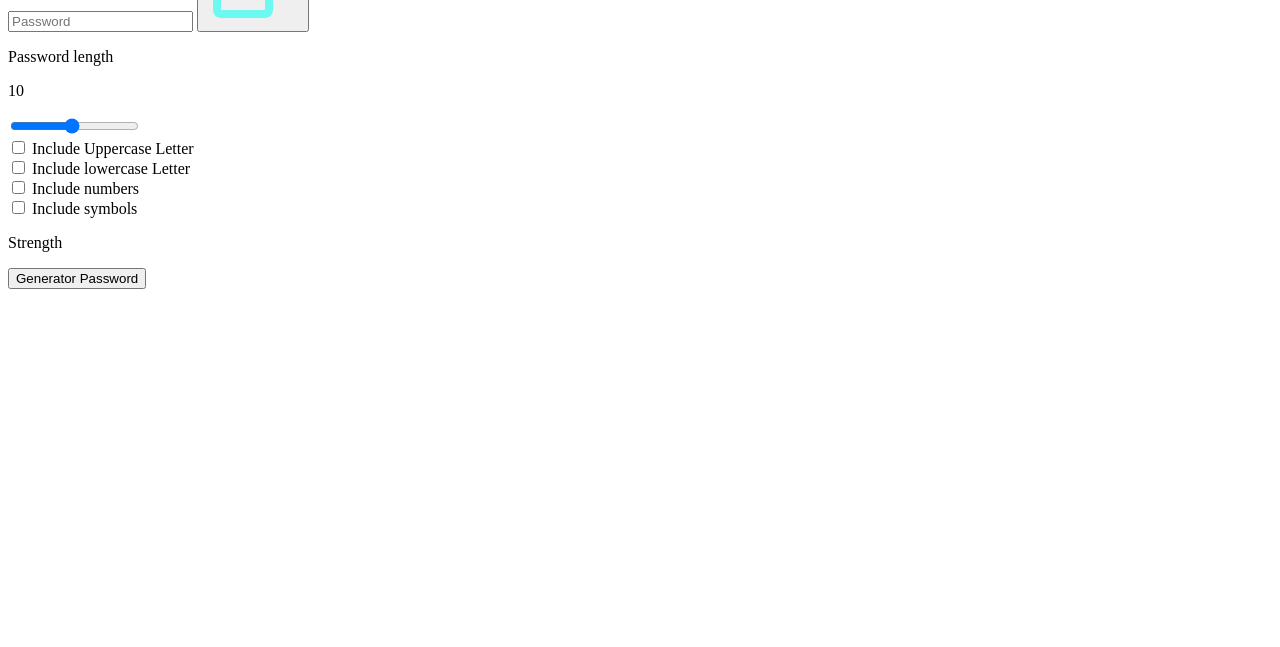
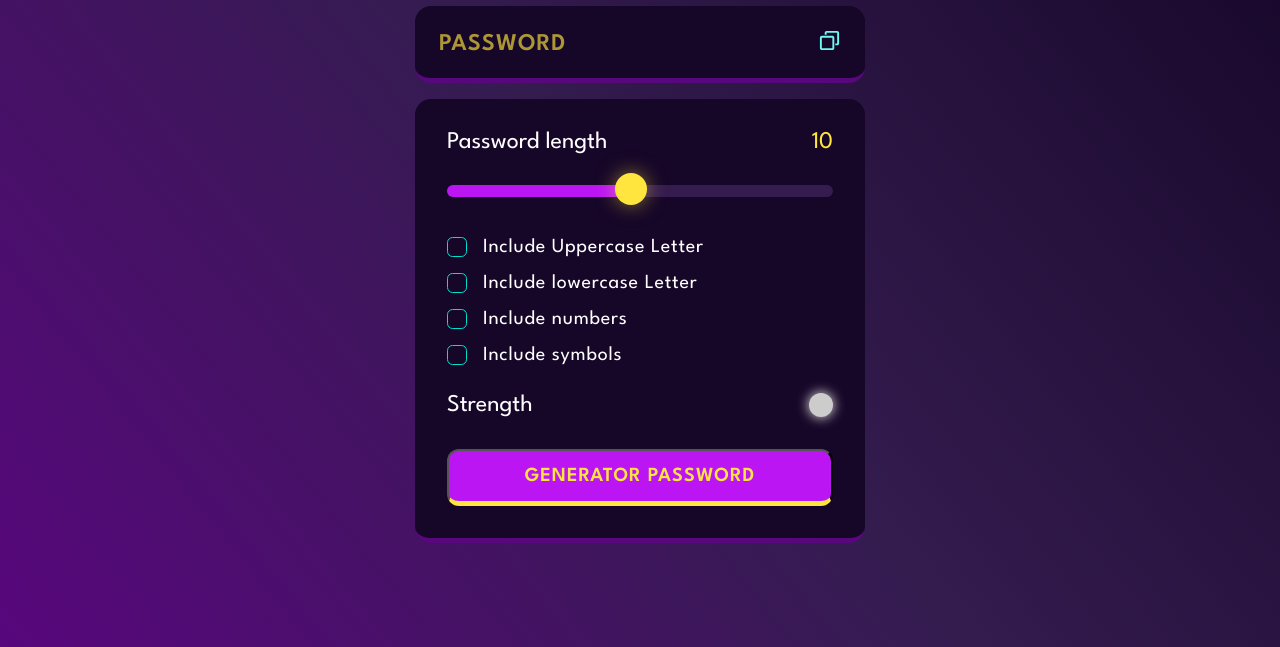
Before and after one commit to RRITIK11/PasswordGenerator, a plain HTML site: page index.html in a window 1280 px wide. Shown: the part 153-800 px from the top of the page. Drawn offline with Linux system fonts and the light colour scheme.

Commit message:
Completed -removed tailwind

```diff
--- a/index.html
+++ b/index.html
@@ -4,59 +4,68 @@
     <meta charset="UTF-8">
     <meta name="viewport" content="width=device-width, initial-scale=1.0">
     <title>Password Generator</title>
-    <link rel="stylesheet" href="./stlyle.css">
+    <link rel="preconnect" href="https://fonts.googleapis.com" />
+    <link rel="preconnect" href="https://fonts.gstatic.com" crossorigin />
+    <link
+      href="https://fonts.googleapis.com/css2?family=League+Spartan:wght@100;200;300;400;600&display=swap"
+      rel="stylesheet"/>
+    <link rel="stylesheet" href="style.css">
 </head>
 <body>
     <!-- Wrapper -->
-    <div class="wrapper bg-emerald-800 overflow-hidden h-screen w-screen flex items-center justify-center">
-        <div class="container border-2 w-1/5 flex flex-col p-2 bg-stone-600">
-            <h1 class="text-center font-bold text-white text-lg mb-2">PASSWORD GENERATOR</h1>
-            <!-- section 1 -->
-            <div class="display flex space-x-0 h-8">
+    <div class="wrapper">
+        <!-- container -->
+        <div class="container">
 
-                <input readonly placeholder="Password" type="text" data-passwordDisplay >
-
+            <!-- heading -->
+            <h1 class="heading ">Password Generator</h1>
+            <!-- display section -->
+            <div class="display-container">
+                <input readonly class="display" placeholder="Password" type="text" data-passwordDisplay >
                 <button class="copyBtn" data-copy>
                     <span class="tooltip" data-copyMsg></span>
-                    <img src="./assets/copy.svg" class="h-8" alt="copy" >
+                    <img src="./assets/copy.svg" alt="copy" width="23" height="23">
                 </button>
             </div>
-            <!-- section 2 -->
-            <div>
+
+            <!--password adjusment section-->
+            <div class="input-container">
                 <!-- Password length  -->
-                <div class="flex justify-between mt-1" >
-                    <p >Password length</p>
+                <div class="length-container" >
+                    <p>Password length</p>
                     <p data-lengthNumber>10</p>
                 </div>
 
                 <!-- slider -->
-                <input type="range" min="1" max="20" value="10" class="slider w-full " step="1" data-lengthSlider>
+                <input type="range" min="1" max="20" value="10" class="slider" step="1" data-lengthSlider>
 
                 <!-- checkbox -->
-                <div class="flex flex-col items-start gap-y-2">
-                    <div>
+                <div>
+                    <div class="check">
                         <input type="checkbox" id="uppercase" name="uppercase">
                         <label for="uppercase">Include Uppercase Letter</label>
                     </div>
-                    <div><input type="checkbox" name="lowercase" id="lowercase">
+                    <div class="check">
+                        <input type="checkbox" name="lowercase" id="lowercase">
                         <label for="lowercase" >Include lowercase Letter</label>
                     </div>
-                    <div>
+                    <div class="check">
                         <input type="checkbox" name="numbers" id="numbers">
                         <label for="numbers">Include numbers</label>
                     </div>
-                    <div>
+                    <div class="check">
                         <input type="checkbox" name="symbols" id="symbols">
                         <label for="symbols">Include symbols</label>
                     </div>
                 </div>
 
                 <!-- Strength -->
-                <div class="flex flex-row justify-between items-center">
+                <div class="strength-container">
                     <p>Strength</p>
-                    <div class="bg-red-600 h-4 w-4 rounded-xl" data-indicator></div>
+                    <div class="indicator" data-indicator></div>
                 </div>
-                <button class="text-center w-full generateBtn">Generator Password</button>
+                <!-- Generate Button -->
+                <button class="generateBtn">Generator Password</button>
             </div>
 
         </div>
--- a/postcss.config.js
+++ /dev/null
@@ -1,6 +0,0 @@
-module.exports = {
-    plugins: {
-        tailwindcss : {},
-        autoprefixer: {},
-    }
-};
--- a/script.js
+++ b/script.js
@@ -10,7 +10,7 @@ const symbolsCheck = document.querySelector("#symbols");
 const indicator = document.querySelector("[data-indicator]");
 const generateBtn = document.querySelector(".generateBtn");
 const allCheckBox = document.querySelectorAll("input[type=checkbox]");
-const symbols = '~`!@#$%^&*\()_+{}|:"<>?-=[];,./';
+const symbols = '~`!@#$%^&*\\()_+{}|:"<\'>?-=[];,./';
 
 let password = "";
 let passwordLength = 10;
@@ -22,17 +22,20 @@ handleSlider();
 function handleSlider(){
     inputSlider.value = passwordLength;
     lengthDisplay.innerText = passwordLength;
+    const min = inputSlider.min;
+    const max = inputSlider.max;
+    inputSlider.style.backgroundSize = ( (passwordLength - min)*100/(max - min)) + "% 100%"
 }
-console.log("Starting the journey...");
 function setIndicator(color){
     indicator.style.backgroundColor = color;
     // shadow
+    indicator.style.boxShadow = `0px 0px 12px 1px ${color}`;
 }
 function getRandomInt(min , max){
     return Math.floor(Math.random()*(max-min)) + min;
 }
 function generateRandomNumber() {
-    return getRandomInt(0,9);
+    return getRandomInt(0,10);
 }
 function generateLowerCase(){
     return String.fromCharCode(getRandomInt(97,123));
--- a/stlyle.css
+++ /dev/null
@@ -1,3 +0,0 @@
-@tailwind base;
-@tailwind components;
-@tailwind utilities;
--- /dev/null
+++ b/style.css
@@ -0,0 +1,255 @@
+/* @tailwind base;
+@tailwind components;
+@tailwind utilities; */
+* ,
+*::after,
+*::before {
+    margin : 0;
+    padding: 0;
+    box-sizing: border-box;
+    font-family: 'League Spartan', sans-serif;
+}
+
+:root {
+
+    --dk-violet: hsl(268, 75%, 9%);
+    --lt-violet: hsl(268, 47%, 21%);
+    --lt-violet2: hsl(281, 89%, 26%);
+    --vb-violet: hsl(285, 91%, 52%);
+    --vb-violet2: hsl(290, 70%, 36%);
+
+    --vb-yellow: hsl(52, 100%, 62%);
+
+
+    --pl-white: hsl(0, 0%, 100%);
+
+    --vb-cyan: hsl(176, 100%, 44%);
+    --vb-cyan2: hsl(177, 92%, 70%);
+    --dk-text: hsl(198, 20%, 13%);
+}
+
+.wrapper{
+    width : 100vw;
+    height : 100vh;
+    display: flex;
+    align-items: center;
+    flex-direction: column;
+    justify-content: center;
+    background: linear-gradient(231deg, rgba(22,6,40,1)0% , rgba(52,28,79,1)50%, rgba(88,7,125,1)100%);
+}
+
+.container{
+    width : 90%;
+    max-width: 450px;
+}
+
+h1{
+    color :var(--pl-white);
+    opacity:0.75;
+    text-transform: uppercase;
+    letter-spacing: 2px;
+    text-align: center;
+    line-height: 1.2;
+}
+
+.display-container {
+    position: relative;
+    background-color: var(--dk-violet);
+    border-radius: 1rem;
+    border-bottom: 0.35rem solid var(--lt-violet2);
+    margin : 1rem 0;
+    padding-top: 0.35rem;
+}
+
+.display{
+    width: 100%;
+    background-color: transparent;
+    padding : 1.15rem 1rem;
+    color : var(--vb-yellow);
+    font-weight: 600;
+    font-size: 1.5rem;
+    line-height: 30px;
+    letter-spacing: 1px;
+    padding-right: 3.25rem ;
+    border :none;
+}
+
+.display::placeholder{
+    position: absolute;
+    top:50%;
+    left:1.5rem;
+    font-size : 1.5rem;
+    line-height: 30px;
+    color:var(--vb-yellow);
+    opacity: 0.65;
+    text-transform: uppercase;
+    transform: translateY(-50%);
+}
+
+.display-container button {
+    position:absolute;
+    top:50%;
+    right:1.5rem;
+    transform: translateY(-50%);
+}
+
+.input-container{
+    width: 100%;
+    background-color: var(--dk-violet);
+    border-radius: 1rem;
+    padding : 2rem;
+    border-bottom: 0.35rem solid var(--lt-violet2);
+}
+
+.length-container{
+    display :flex;
+    justify-content: space-between;
+    align-items: center;
+}
+
+.length-container p:nth-child(1) {
+    color:var(--pl-white);
+    font-size: 1.5rem;
+}
+
+.length-container p:nth-child(2){
+    color: var(--vb-yellow);
+    font-size : 1.5rem;
+}
+
+.strength-container{
+    display : flex;
+    justify-content: space-between;
+    align-items: center;
+    margin-top: 1.75rem;
+    margin-bottom: 2rem;
+}
+
+.strength-container p{
+    color:var(--pl-white);
+    font-size: 1.5rem;
+}
+
+.indicator {
+    width:1.5rem;
+    height:1.5rem;
+    border-radius:50%;
+}
+
+.generateBtn{
+    width: 100%;
+    padding: 1rem 0;
+    background-color: var(--vb-violet);
+    text-align: center;
+    border-radius: 0.75rem;
+    border-bottom: 0.35rem solid var(--vb-yellow);
+    text-transform: uppercase;
+    letter-spacing: 1px;
+    color: var(--vb-yellow);
+    font-weight: 600;
+    font-size: 1.25rem;
+}
+
+.check {
+    display: flex;
+    align-items: center;
+    margin: 1rem 0;
+    gap: 0 1rem;
+}
+
+.check input{
+    appearance: none;
+    width: 20px;
+    height: 20px;
+    border: 1px solid var(--vb-cyan);
+    cursor: pointer;
+    position: relative;
+    border-radius: 0.35rem;
+}
+
+.check input:checked{
+    background-color: var(--vb-cyan);
+}
+
+.check input:checked::before {
+    content: '✔';
+    position: absolute;
+    color: var(--dk-text);
+    font-size:1.05rem;
+    font-weight: 600;
+    left:50%;
+    top:-3.5px;
+    transform: translateX(-50%)  translateY(10%);
+}
+
+.check label {
+    color: var(--pl-white);
+    font-size: 1.25rem;
+    letter-spacing: 0.75px;
+}
+
+.copyBtn{
+    background-color: transparent;
+    border:none;
+    outline:none;
+}
+
+.tooltip {
+    position: absolute;
+    background-color: var(--vb-violet2);
+    color: var(--vb-yellow);
+    font-size: 1.25rem;
+    top: -35px;
+    left: -25px;
+    padding: 5px 10px;
+    border-radius: 1rem;
+    opacity: 0;
+    transform: scale(0);
+    transform-origin: bottom;
+    transition: all 250ms ease-in-out;
+}
+
+.tooltip.active {
+    opacity: 1;
+    transform: scale(1);
+}
+
+.slider{
+    appearance: none;
+    width:100%;
+    height: 0.75rem;
+    cursor: pointer;
+    background-color: var(--lt-violet);
+    border-radius: 1rem;
+    margin-top: 2rem;
+    margin-bottom: 1.5rem;
+    background-image: linear-gradient(var(--vb-violet), var(--vb-violet));
+    background-repeat: no-repeat;
+    border:none;
+    outline:none;
+    z-index:-1;
+}
+
+.slider::-webkit-slider-thumb {
+    position:relative;
+    z-index:1;
+    appearance: none;
+    height:2rem;
+    width:2rem;
+    border-radius: 50%;
+    background-color: var(--vb-yellow);
+    cursor:pointer;
+    margin-top: -3px;
+    box-shadow: 0px 0px 20px 0px rgba(255, 229, 61, 0.50);
+    transition: all 100ms ease-in;
+}
+
+.slider:focus{
+    outline: 3px solid var(--vb-yellow);
+}
+
+.slider::-webkit-slider-thumb:hover{
+    outline: 2px solid var(--vb-yellow);
+    background-color: var(--dk-violet);
+    box-shadow: 0px 0px 25px 5px rgba(255, 229, 61, 0.80);
+}
```
Also changed, not shown: package.json (deleted, +0 -19 lines), tailwind.config.js (deleted, +0 -8 lines), 1 other file.
